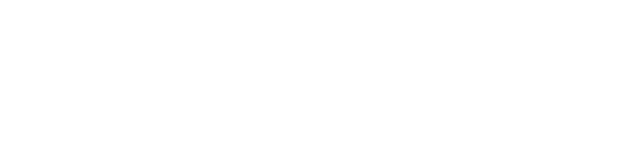
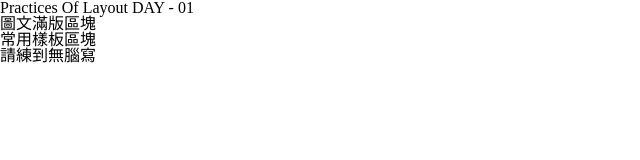
Before and after one commit to mikechang0422/Practice-of-Github, a website: page day-01.html in a window 1280 px wide. Shown: the whole page, without its empty margins (0-640 px from the left). Drawn offline with Linux system fonts and the light colour scheme.

Commit message:
DAY-01.html新增大概設計完畢

```diff
--- a/day-01.html
+++ b/day-01.html
@@ -6,9 +6,22 @@
     <meta name="viewport" content="width=device-width, initial-scale=1.0">
     <link rel="stylesheet" href="style/reset.css">
     <link rel="stylesheet" href="style/day-01.css">
-    <title>Document</title>
+    <title>圖文滿版區塊</title>
 </head>
 <body>
-
+    <div class="banner">
+        <div class="container">
+            <div class="banner-txt">
+                <h1>
+                    Practices Of Layout
+                    <small>
+                        DAY - 01
+                    </small>
+                </h1>
+                <h2>圖文滿版區塊</h2>
+                <p>常用樣板區塊<br>請練到無腦寫</p>
+            </div>
+        </div>
+    </div>
 </body>
 </html>
```
